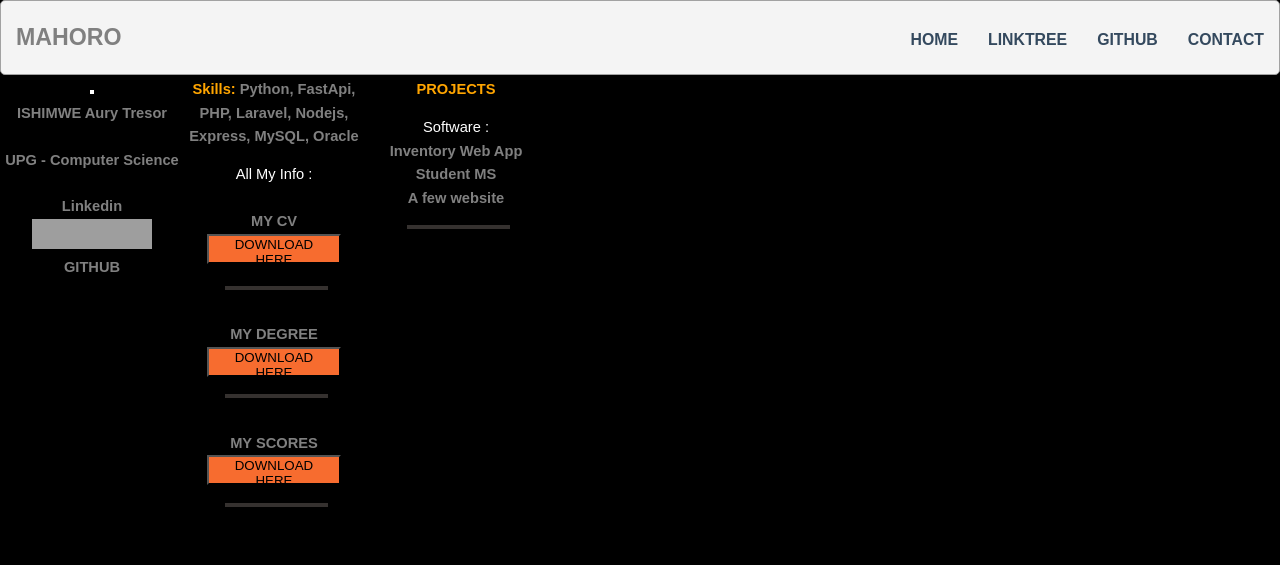
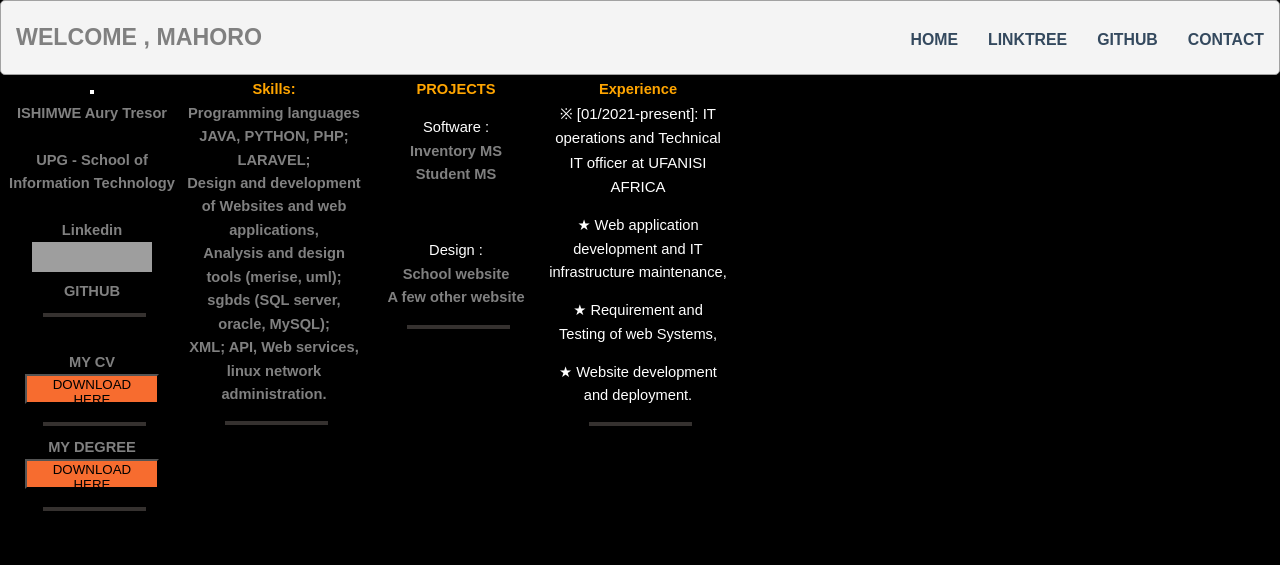
Before and after one commit to tresoraury/site, a website: page public/index.html in a window 1280 px wide. Drawn offline with Linux system fonts and the light colour scheme; grey boxes are pictures that could not be loaded.

Commit message:
Update site

```diff
--- a/public/index.html
+++ b/public/index.html
@@ -15,7 +15,7 @@
         <link rel="stylesheet" type="text/css"   href="/index.css">
         <link rel="stylesheet" href="https://cdnjs.cloudflare.com/ajax/libs/font-awesome/4.7.0/css/font-awesome.min.css">
         <header class="header">
-            <h1 id="box" class="logo"><a href="#">MAHORO</a></h1>
+            <h1 id="box" class="logo"><a href="#">Welcome , MAHORO</a></h1>
           <ul class="main-nav">
               <li><a href="/index.html">Home</a></li>
               <li><a href="/linktree.html">LINKTREE</a></li>
@@ -33,7 +33,7 @@
                         </a>
                         <br> <a href="" target="_blank"> ISHIMWE Aury Tresor</a>
                         <br/>
-                        <br> <a href="" target="_blank"> UPG - Computer Science</a>
+                        <br> <a href="" target="_blank"> UPG - School of Information Technology</a>
                         <br/>
                         <br> <a href="https://www.linkedin.com/in/ishimwe-aury-tresor-9b73b329a/" target="_blank">Linkedin</a>
                         <a href="https://www.linkedin.com/in/ishimwe-aury-tresor-9b73b329a/" target="_blank">
@@ -46,32 +46,33 @@
                              just to see if it's all<br> worth it<br> in the end.. <br> I CAN. <br> I WILL. <br> END OF STORY.
                         </a>
                         -->
+                        <div class="underline mx-auto"></div>
+                        <br>
+                        <a href="" target="_blank">MY CV</a>
+                        <br>
+                        <button type="submit" style="width: 50;" class="btn">DOWNLOAD HERE</button>
+                        <div class="underline mx-auto"></div>
 
+                        <a href="" target="_blank">MY DEGREE</a>
+                        <br>
+                        <button type="submit" class="btn">DOWNLOAD HERE</button>
+                        <div class="underline mx-auto"></div>
+                        <br>
+                        </p>
 
                     </td>
                     <td style="vertical-align: top;">
                         <strong>
                             Skills:
                         </strong>
-                        <a href="" target="_blank">Python, FastApi, PHP, Laravel, Nodejs, Express, MySQL, Oracle</a>
-                        <p>All My Info :
                         <br>
-                        <br>
-                        <a href="" target="_blank">MY CV</a>
-                        <br>
-                        <button type="submit" style="width: 50;" class="btn">DOWNLOAD HERE</button>
+                        <a #34495e href="" target="_blank">Programming languages JAVA, PYTHON, PHP; LARAVEL;<br>
+                            Design and development of
+                            Websites and web applications, <br> Analysis and design tools (merise,
+                            uml); sgbds (SQL server, oracle, MySQL); <br> XML; API, Web
+                            services, linux network administration.</a>
+                        <p>
                         <div class="underline mx-auto"></div>
-                        <br>
-                        <a href="" target="_blank">MY DEGREE</a>
-                        <br>
-                        <button type="submit" class="btn">DOWNLOAD HERE</button>
-                        <div class="underline mx-auto"></div>
-                        <br>
-                        <a href="" target="_blank">MY SCORES</a>
-                        <br>
-                        <button type="submit" class="btn">DOWNLOAD HERE</button>
-                        <div class="underline mx-auto"></div>
-                        </p>
 
                     </td>
                     <td>
@@ -79,10 +80,26 @@
                              PROJECTS
                         </strong>
                         <p>Software :
-                        <br> <a href="">Inventory Web App</a>
+                        <br> <a href="">Inventory MS</a>
                         <br> <a href="">Student MS</a>
-                        <br> <a href="">A few website</a>
                         </p>
+                        <br>
+                        <p>Design :
+                        <br> <a href="">School website</a>
+                        <br> <a href="">A few other website</a>
+                        <div class="underline mx-auto"></div>
+                        <br>
+                    </td>
+                    <td>
+                        <strong>
+                             Experience
+                        </strong> <br>
+                        <span style='font-size:15px;'>&#8251; [01/2021-present]: IT operations and Technical IT officer at
+                            UFANISI AFRICA</span>
+                        <p>&#9733; Web application development and IT infrastructure
+                            maintenance,</p>
+                        <p>&#9733; Requirement and Testing of web Systems,</p>
+                        <p>&#9733;  Website development and deployment.</p>
                         <div class="underline mx-auto"></div>
                         <br>
                     </td>
```
